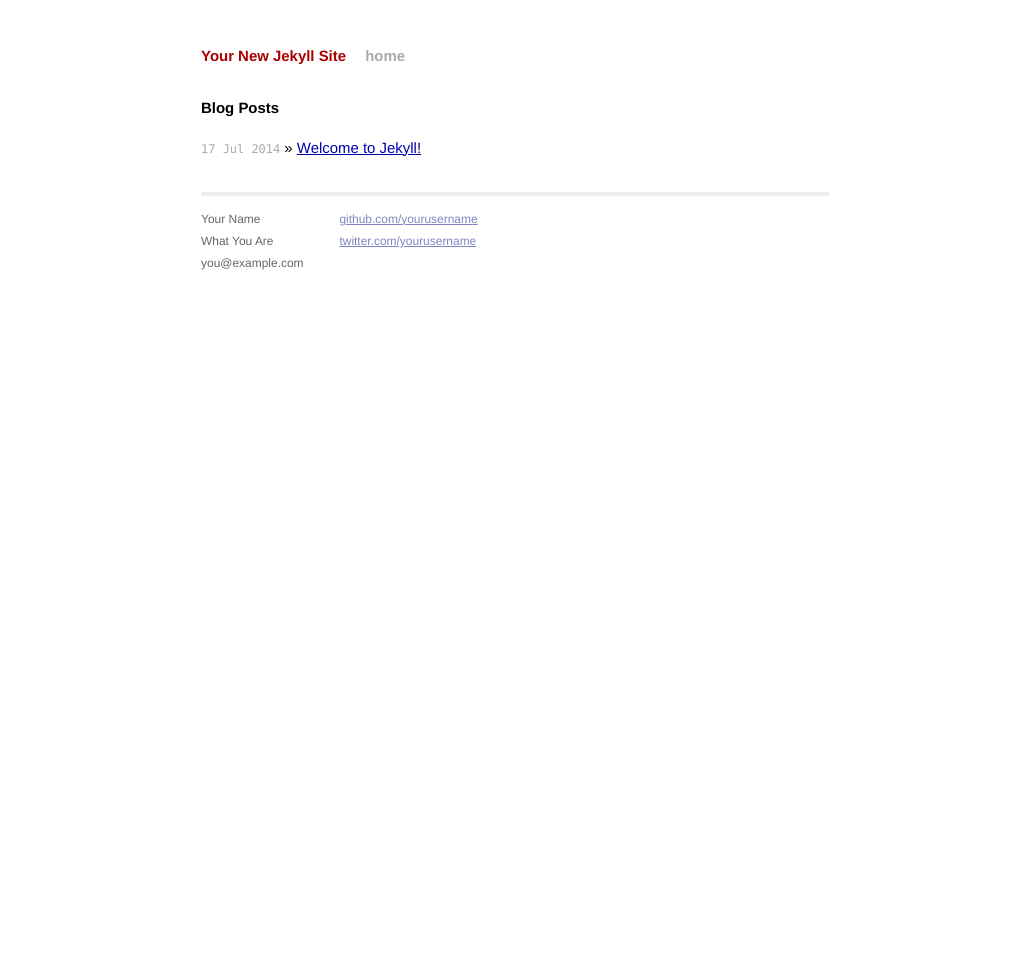
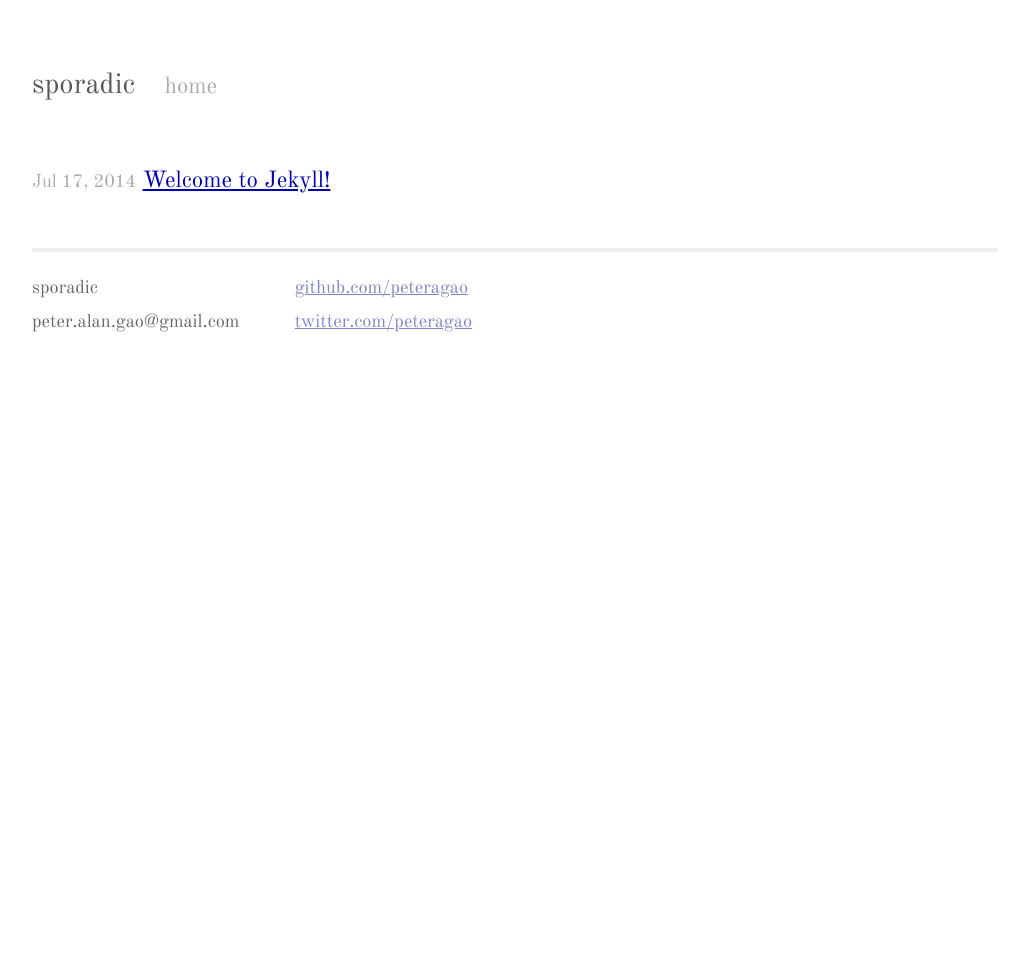
Before and after one commit to peteragao/peteragao.github.io, a Jekyll site: the page built from index.html, in a window 1280 px wide. Shown: the whole page, without its empty margins (125-1154 px from the left). Built offline with Jekyll 4.4.1, drawn with Linux system fonts in a browser that asks for light colours; Markdown is read by kramdown in place of the engine named in the settings; before the commit the page ends 945 px from its top, so only the background shows below that.

Commit message:
v1 configuration

```diff
--- a/_config.yml
+++ b/_config.yml
@@ -1,3 +1,6 @@
-name: Your New Jekyll Site
-markdown: redcarpet
+name: sporadic
+markdown: kramdown
 pygments: true
+
+twitter_username: peteragao
+github_username:  peteragao
--- a/_layouts/default.html
+++ b/_layouts/default.html
@@ -26,15 +26,14 @@
           <div class="footer">
             <div class="contact">
               <p>
-                Your Name<br />
-                What You Are<br />
-                you@example.com
+                sporadic<br />
+                peter.alan.gao@gmail.com
               </p>
             </div>
             <div class="contact">
               <p>
-                <a href="https://github.com/yourusername">github.com/yourusername</a><br />
-                <a href="https://twitter.com/yourusername">twitter.com/yourusername</a><br />
+                <a href="https://github.com/yourusername">github.com/peteragao</a><br />
+                <a href="https://twitter.com/yourusername">twitter.com/peteragao</a><br />
               </p>
             </div>
           </div>
--- a/css/main.css
+++ b/css/main.css
@@ -5,6 +5,9 @@
 /*****************************************************************************/
 
 /* Global Reset */
+
+@import url(http://fonts.googleapis.com/css?family=Old+Standard+TT:400,400italic,700);
+
 * {
   margin: 0;
   padding: 0;
@@ -14,13 +17,15 @@
 
 body {
   background-color: #FFF;
-  font: 13.34px Helvetica, Arial, sans-serif;
-  font-size: small;
+  font-family: 'Old Standard TT', serif;
+  font-size: 20px;
+  line-height: 1.5;
+  font-weight: 400;
   text-align: center;
 }
 
 h1, h2, h3, h4, h5, h6 {
-  font-size: 100%; }
+  font-size: 125%; font-weight: 400; }
 
 h1 { margin-bottom: 1em; }
 p { margin: 1em 0; }
@@ -45,7 +50,7 @@
 
 .posts span {
   color: #aaa;
-  font-family: Monaco, "Courier New", monospace;
+
   font-size: 80%;
 }
 
@@ -64,7 +69,7 @@
 }
 
 .header a {
-  font-weight: bold;
+
   text-decoration: none;
 }
 
@@ -74,7 +79,7 @@
 }
 
 .title a {
-  color: #a00;
+  color: #575757;
 }
 
 .title a:hover {
--- a/index.html
+++ b/index.html
@@ -1,13 +1,18 @@
 ---
 layout: default
-title: Your New Jekyll Site
 ---
 
-<div id="home">
-  <h1>Blog Posts</h1>
+<div class="home">
+
   <ul class="posts">
     {% for post in site.posts %}
-      <li><span>{{ post.date | date_to_string }}</span> &raquo; <a href="{{ post.url }}">{{ post.title }}</a></li>
+      <li>
+        <span class="post-date">{{ post.date | date: "%b %-d, %Y" }}</span>
+        <a class="post-link" href="{{ post.url | prepend: site.baseurl }}">{{ post.title }}</a>
+      </li>
     {% endfor %}
   </ul>
+
+  <!--<p class="rss-subscribe">subscribe <a href="{{ "/feed.xml" | prepend: site.baseurl }}">via RSS</a></p>-->
+
 </div>
```
Also changed, not shown: _includes/comments.html (added, +14 -0 lines), _includes/footer.html (added, +61 -0 lines), _includes/head.html (added, +13 -0 lines), _includes/header.html (added, +28 -0 lines), 1 other file.
